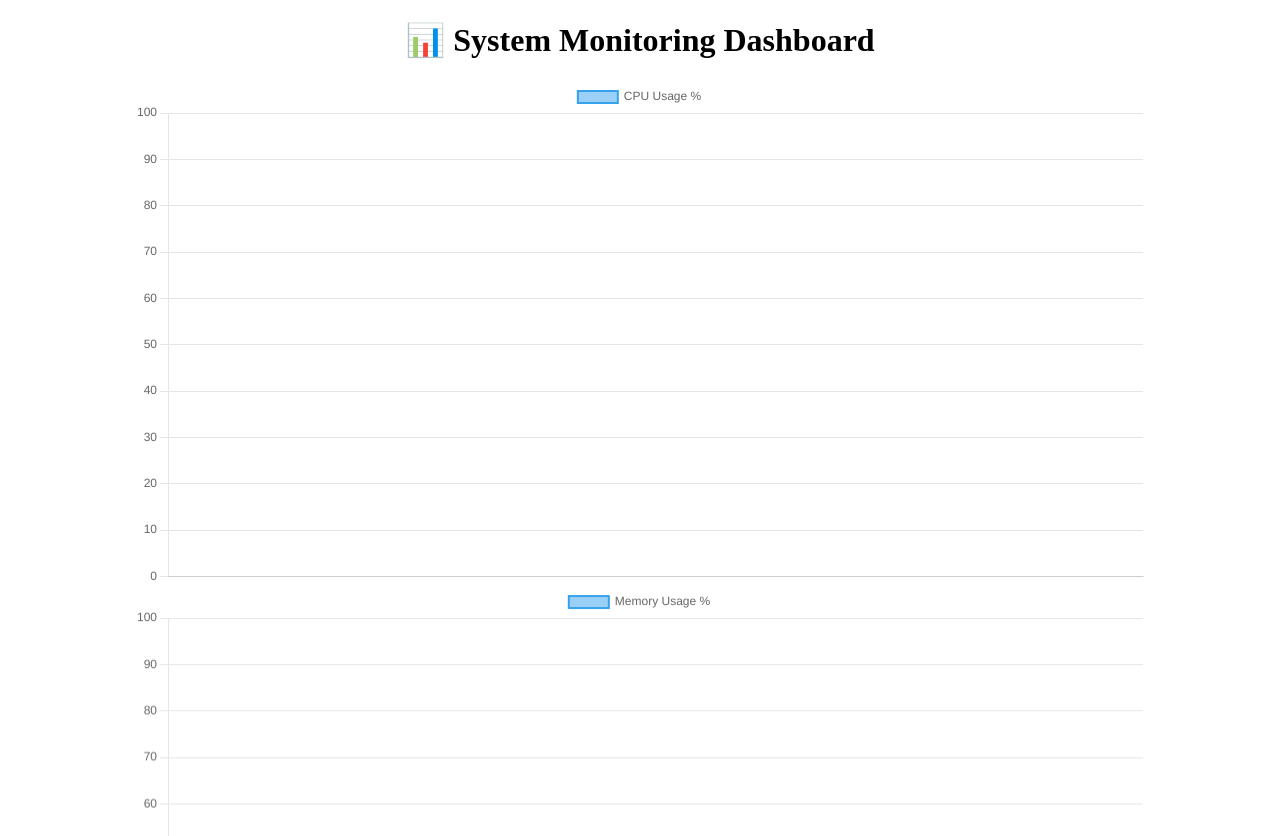
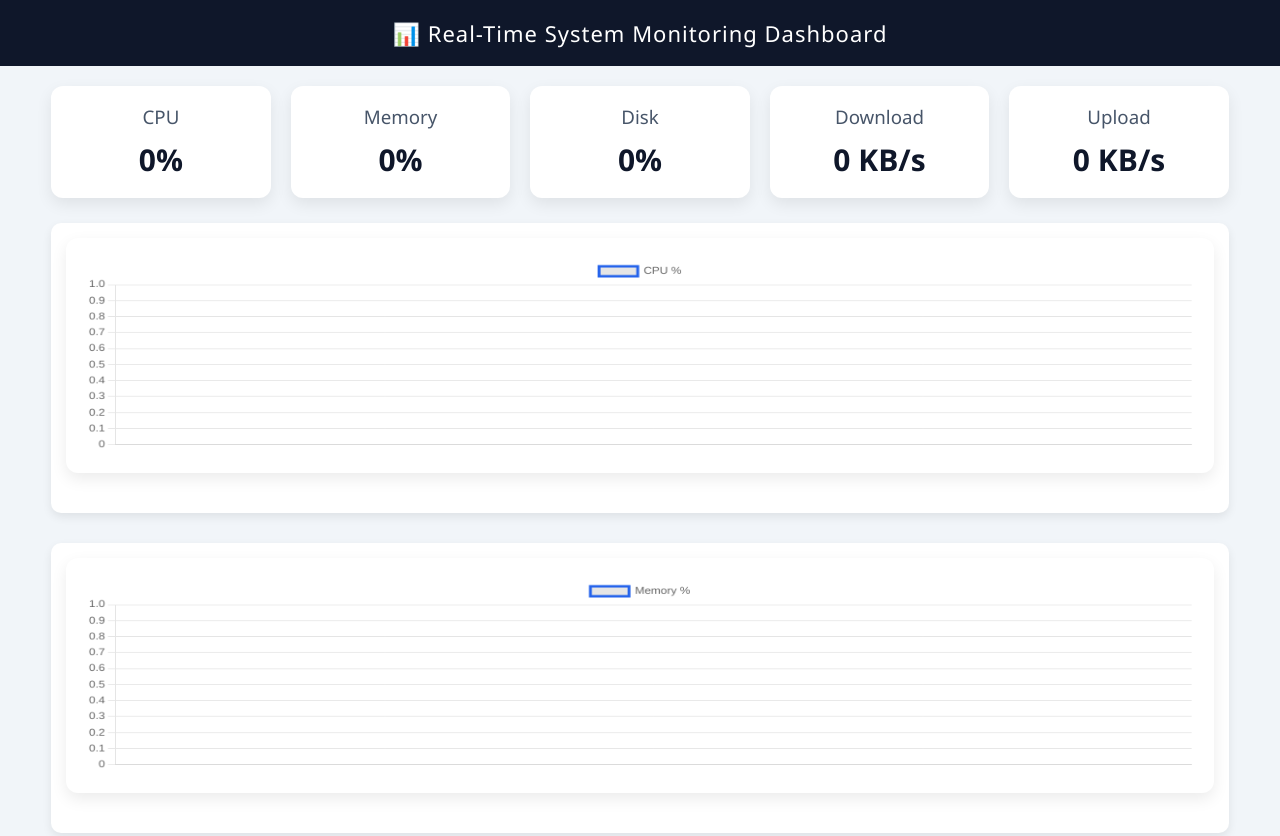
Before and after one commit to Saket22Ranjan/realtime-monitor, a website: page public/index.html in a window 1280 px wide. Shown: the top 836 px of the page. Drawn offline with nearby package versions, Linux system fonts and the light colour scheme; no server answers.

Commit message:
Added Network Section It Monitors the real time download and upload speed of intenet

```diff
--- a/models/Metric.js
+++ b/models/Metric.js
@@ -4,6 +4,8 @@ const metricSchema = new mongoose.Schema({
   cpu: Number,
   memory: Number,
   disk: Number,
+  netIn: Number,
+  netOut: Number,
   createdAt: { type: Date, default: Date.now }
 });
 
--- a/public/index.html
+++ b/public/index.html
@@ -1,26 +1,45 @@
 <!DOCTYPE html>
 <html>
 <head>
-  <title>Real-Time Monitoring</title>
+  <title>Monitoring Dashboard</title>
   <script src="https://cdn.jsdelivr.net/npm/chart.js"></script>
+  <link rel="stylesheet" href="style.css">
+
+  <style>
+    .chart-container {
+      height: 260px;
+      margin-bottom: 30px;
+      background: #fff;
+      padding: 15px;
+      border-radius: 10px;
+      box-shadow: 0 4px 10px rgba(0,0,0,0.08);
+    }
+  </style>
 </head>
 
 <body>
-  <h1 style="text-align:center;">📊 System Monitoring Dashboard</h1>
 
-  <div style="width:80%;margin:auto;">
-    <canvas id="cpuChart"></canvas>
-  </div>
+<header>📊 Real-Time System Monitoring Dashboard</header>
 
-  <div style="width:80%;margin:auto;">
-    <canvas id="memoryChart"></canvas>
-  </div>
+<div class="container">
 
-  <div style="width:80%;margin:auto;">
-    <canvas id="diskChart"></canvas>
-  </div>
+<div class="cards">
+  <div class="card"><h3>CPU</h3><div id="cpuValue" class="value">0%</div></div>
+  <div class="card"><h3>Memory</h3><div id="memoryValue" class="value">0%</div></div>
+  <div class="card"><h3>Disk</h3><div id="diskValue" class="value">0%</div></div>
+  <div class="card"><h3>Download</h3><div id="netInValue" class="value">0 KB/s</div></div>
+  <div class="card"><h3>Upload</h3><div id="netOutValue" class="value">0 KB/s</div></div>
+</div>
 
-  <script src="/socket.io/socket.io.js"></script>
-  <script src="script.js"></script>
+<div class="chart-container"><canvas id="cpuChart"></canvas></div>
+<div class="chart-container"><canvas id="memoryChart"></canvas></div>
+<div class="chart-container"><canvas id="diskChart"></canvas></div>
+<div class="chart-container"><canvas id="networkChart"></canvas></div>
+
+</div>
+
+<script src="/socket.io/socket.io.js"></script>
+<script src="script.js"></script>
+
 </body>
 </html>
--- a/public/script.js
+++ b/public/script.js
@@ -4,6 +4,8 @@ const labels = [];
 const cpuData = [];
 const memoryData = [];
 const diskData = [];
+const netInData = [];
+const netOutData = [];
 
 function createChart(id, label, dataArray) {
   return new Chart(document.getElementById(id), {
@@ -13,39 +15,59 @@ function createChart(id, label, dataArray) {
       datasets: [{
         label: label,
         data: dataArray,
-        borderWidth: 2,
+        borderColor: "#2563eb",
+        fill: false,
         tension: 0.3
       }]
     },
-    options: {
-      responsive: true,
-      scales: {
-        y: { min: 0, max: 100 }
-      }
-    }
+    options: { responsive: true, maintainAspectRatio: false }
   });
 }
 
-const cpuChart = createChart("cpuChart", "CPU Usage %", cpuData);
-const memoryChart = createChart("memoryChart", "Memory Usage %", memoryData);
-const diskChart = createChart("diskChart", "Disk Usage %", diskData);
+const cpuChart = createChart("cpuChart", "CPU %", cpuData);
+const memoryChart = createChart("memoryChart", "Memory %", memoryData);
+const diskChart = createChart("diskChart", "Disk %", diskData);
 
-socket.on("metrics", (data) => {
+const networkChart = new Chart(document.getElementById("networkChart"), {
+  type: "line",
+  data: {
+    labels,
+    datasets: [
+      { label: "Download KB/s", data: netInData, borderColor: "#16a34a" },
+      { label: "Upload KB/s", data: netOutData, borderColor: "#ea580c" }
+    ]
+  },
+  options: { responsive: true, maintainAspectRatio: false }
+});
+
+socket.on("metrics", data => {
+
+  document.getElementById("cpuValue").textContent = data.cpu + "%";
+  document.getElementById("memoryValue").textContent = data.memory + "%";
+  document.getElementById("diskValue").textContent = data.disk + "%";
+  document.getElementById("netInValue").textContent = data.netIn + " KB/s";
+  document.getElementById("netOutValue").textContent = data.netOut + " KB/s";
+
   const time = new Date().toLocaleTimeString();
 
-  if (labels.length > 12) {
+  if (labels.length > 15) {
     labels.shift();
     cpuData.shift();
     memoryData.shift();
     diskData.shift();
+    netInData.shift();
+    netOutData.shift();
   }
 
   labels.push(time);
   cpuData.push(data.cpu);
   memoryData.push(data.memory);
   diskData.push(data.disk);
+  netInData.push(data.netIn);
+  netOutData.push(data.netOut);
 
   cpuChart.update();
   memoryChart.update();
   diskChart.update();
+  networkChart.update();
 });
--- /dev/null
+++ b/public/style.css
@@ -0,0 +1,66 @@
+body {
+  font-family: "Segoe UI", Arial, sans-serif;
+  margin: 0;
+  background: #f1f5f9;
+}
+
+header {
+  background: #0f172a;
+  color: #fff;
+  padding: 18px;
+  text-align: center;
+  font-size: 22px;
+  letter-spacing: 1px;
+}
+
+.container {
+  width: 92%;
+  margin: auto;
+  margin-top: 20px;
+}
+
+.cards {
+  display: flex;
+  gap: 20px;
+  margin-bottom: 25px;
+}
+
+.card {
+  flex: 1;
+  background: #ffffff;
+  padding: 18px;
+  border-radius: 12px;
+  text-align: center;
+  box-shadow: 0 6px 16px rgba(0,0,0,0.08);
+}
+
+.card h3 {
+  margin: 0;
+  color: #475569;
+  font-weight: 500;
+}
+
+.value {
+  font-size: 30px;
+  margin-top: 10px;
+  font-weight: bold;
+  color: #0f172a;
+}
+
+canvas {
+  background: #ffffff;
+  margin-bottom: 25px;
+  padding: 20px;
+  border-radius: 12px;
+  box-shadow: 0 6px 16px rgba(0,0,0,0.08);
+}
+
+.alert {
+  background: #ef4444;
+  color: white;
+  padding: 10px;
+  text-align: center;
+  display: none;
+  margin-bottom: 15px;
+  border-radius: 8px;
+}
```
Also changed, not shown: alertManager.js (+3 -7 lines), db.js (+2 -5 lines), monitor.js (+15 -1 lines), server.js (+4 -5 lines).
